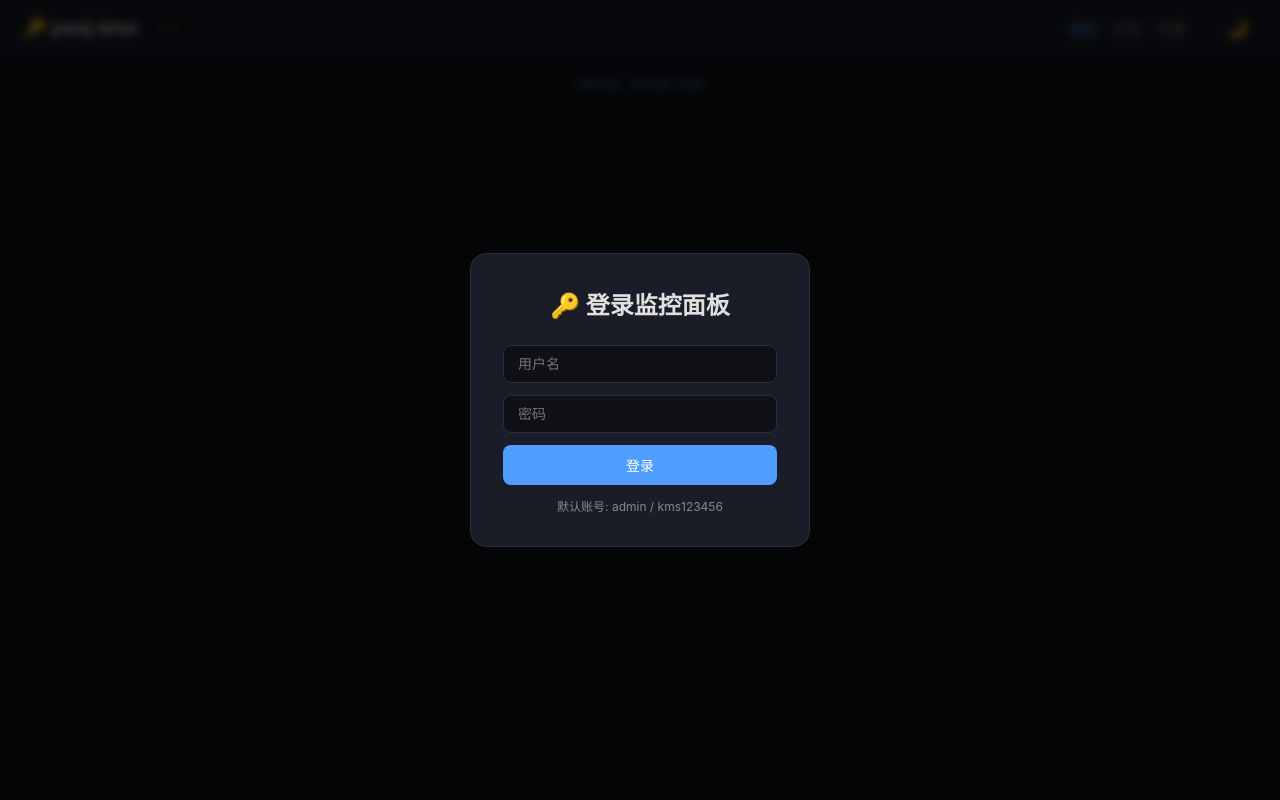
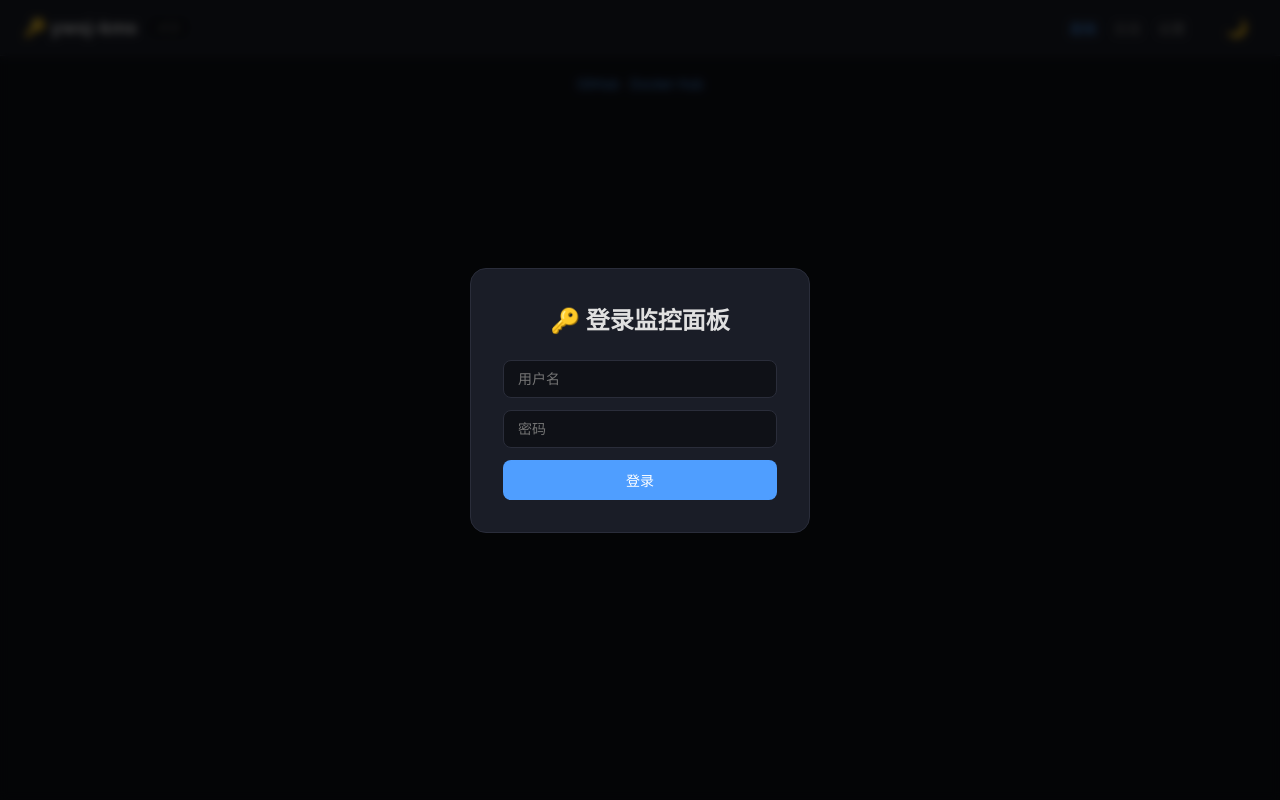
Before and after one commit to yyzq-cf/ywsj-kms, a Flask app: page / in a window 1280 px wide. Run offline with Flask 3, Linux system fonts and the light colour scheme; parts of the project's set-up code (start-up, migrations or seed data) failed here and were passed over.

Commit message:
ui: 移除登录页面默认账号密码提示

```diff
--- a/templates/index.html
+++ b/templates/index.html
@@ -98,7 +98,7 @@
             <input type="text" id="login-user" placeholder="用户名" autocomplete="username">
             <input type="password" id="login-pass" placeholder="密码" autocomplete="current-password">
             <button id="login-btn" onclick="doLogin()">登录</button>
-            <div class="login-info">默认账号: admin / kms123456</div>
+
         </div>
     </div>
 
--- a/templates/logs.html
+++ b/templates/logs.html
@@ -90,7 +90,7 @@
             <input type="text" id="login-user" placeholder="用户名" autocomplete="username">
             <input type="password" id="login-pass" placeholder="密码" autocomplete="current-password">
             <button id="login-btn" onclick="doLogin()">登录</button>
-            <div class="login-info">默认账号: admin / kms123456</div>
+
         </div>
     </div>
 
--- a/templates/settings.html
+++ b/templates/settings.html
@@ -74,7 +74,7 @@
             <input type="text" id="login-user" placeholder="用户名" autocomplete="username">
             <input type="password" id="login-pass" placeholder="密码" autocomplete="current-password">
             <button id="login-btn" onclick="doLogin()">登录</button>
-            <div class="login-info">默认账号: admin / kms123456</div>
+
         </div>
     </div>
 
```
